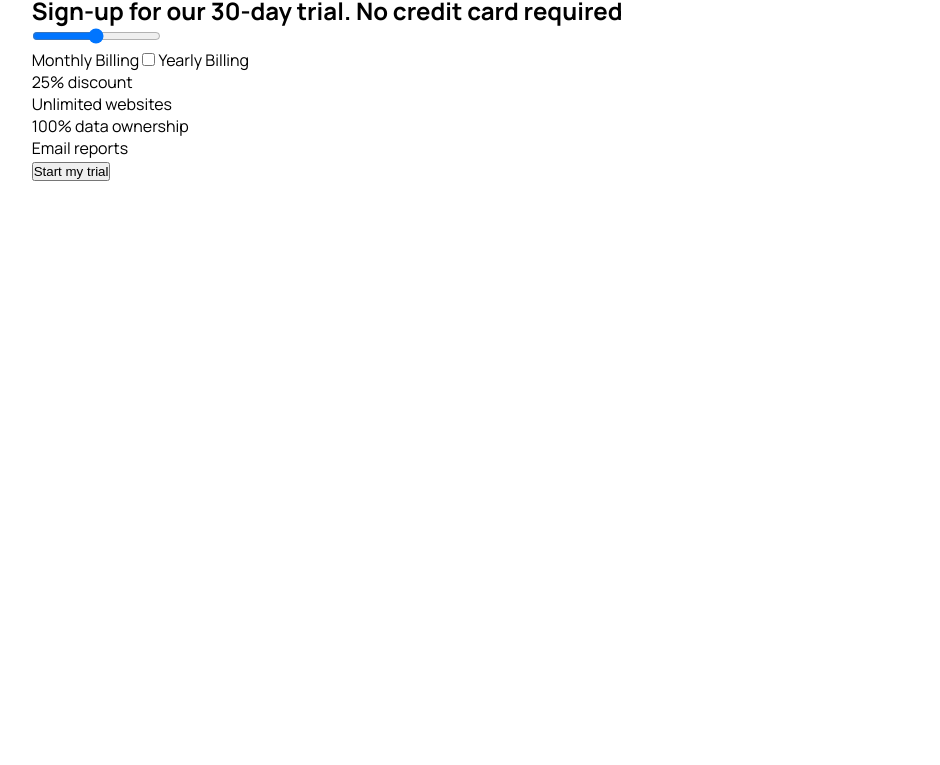
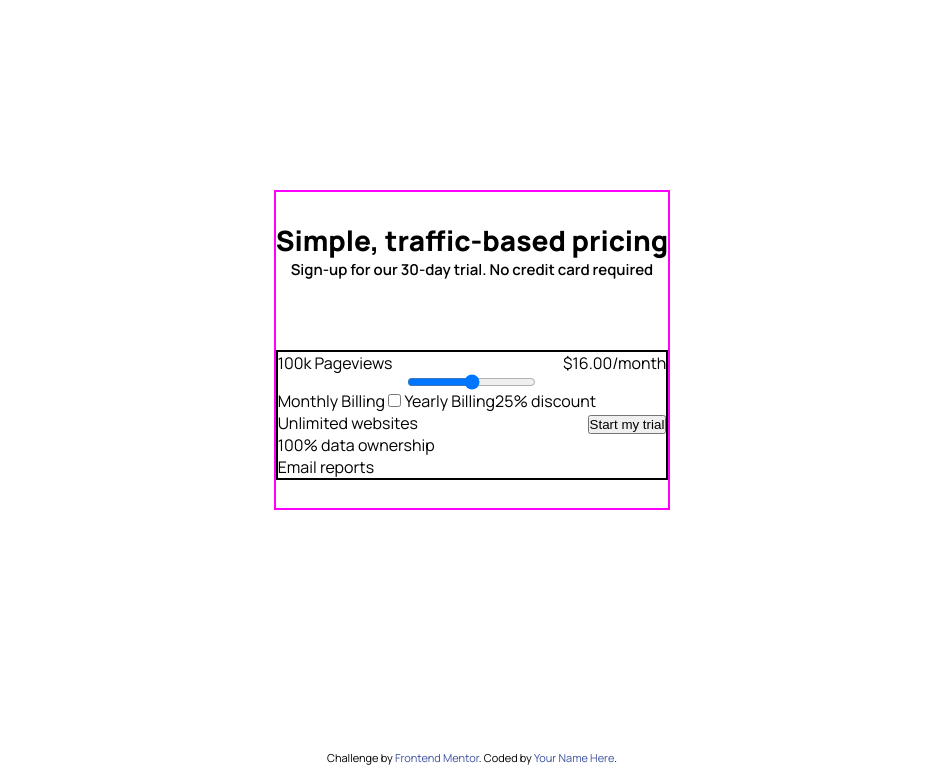
Before and after one commit to astragenius/pricing-slider, a website: page index.html in a window 1280 px wide. Shown: the part 50-815 px from the top of the page, without its empty margins (168-1108 px from the left). Drawn offline with Linux system fonts and the light colour scheme.

Commit message:
added basic layout with flex

```diff
--- a/index.html
+++ b/index.html
@@ -14,15 +14,15 @@
 </head>
 <body>
 
-
+<div class="flex-container">
   <main class="main__container">
     <div class="main__container_heading"><h1>Simple, traffic-based pricing</h1><h2>Sign-up for our 30-day trial. No credit card required</h2></div>
 
     <div class="content__container">
         <div class="content__container_header">
 
-        <div class="content__header_pageview"></div>
-        <div class="content__header_price"></div>
+          <div class="content__header_pageview"><span>100k Pageviews</span></div>
+          <div class="content__header_price"><div>$16.00</div><span>/month</span></div>
 
         </div>
 
@@ -62,6 +62,9 @@
     </div>
 
   </main>
+</div>
+
+
 
 
 
--- a/scss/_base.scss
+++ b/scss/_base.scss
@@ -23,6 +23,23 @@ p {
     font-size: rem(15);
 }
 
+h1 {
+    font-size: rem(28);
+    font-weight: 800;
+}
+
+h2 {
+
+    font-size: rem(15);
+    font-weight: 600;
+}
+
+button {
+
+    max-width: rem(170);
+    max-height: rem(41);
+}
+
 
 
 
--- a/scss/_layout.scss
+++ b/scss/_layout.scss
@@ -1,13 +1,71 @@
 @use 'functions';
 
 
-body {
 
+.flex-container {
+
+    display: flex;
+    justify-content: center;
+    align-items: center;
     width: 100vw;
     height: 100vh;
+
+}
+
+.main__container {
+
+    display: flex;
+    flex-direction: column;
+    justify-content: center;
+
+    height: 40vh;
+
+
+    border: 2px solid magenta;
+}
+
+.main__container_heading {
+
+    margin-bottom: rem(70);
+    text-align: center;
+}
+
+
+.content__container {
+
+    border: 2px solid black;
+    max-height: rem(400);
+    max-width: rem(540);
+
+
+}
+
+
+.content__container_header {
+
+    display: flex;
+    justify-content: space-between;
+
+}
+
+.content__header_price {
+
+    display: flex;
+}
+
+.slider__container {
+
     display: flex;
     justify-content: center;
 }
-.main__container {
 
+.slider__billing_container {
+
+    display: flex;
 }
+
+.content__container_footer {
+
+    display: flex;
+    justify-content: space-between;
+}
--- a/scss/index.scss
+++ b/scss/index.scss
@@ -8,3 +8,4 @@
 // layout
 
 @import 'layout';
+@import 'components';
```
Also changed, not shown: css/index.css, scss/_components.scss (added). Lines whose indentation alone changed are shown as unchanged.
